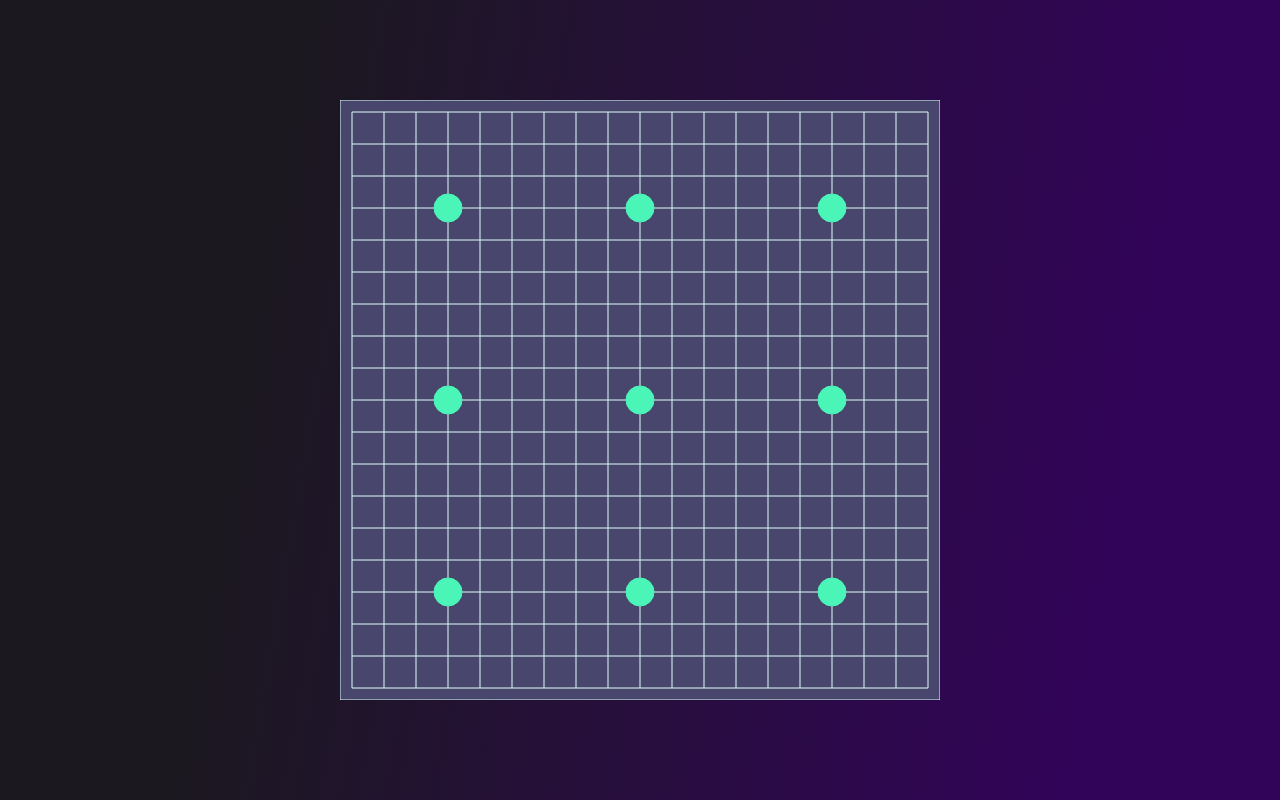
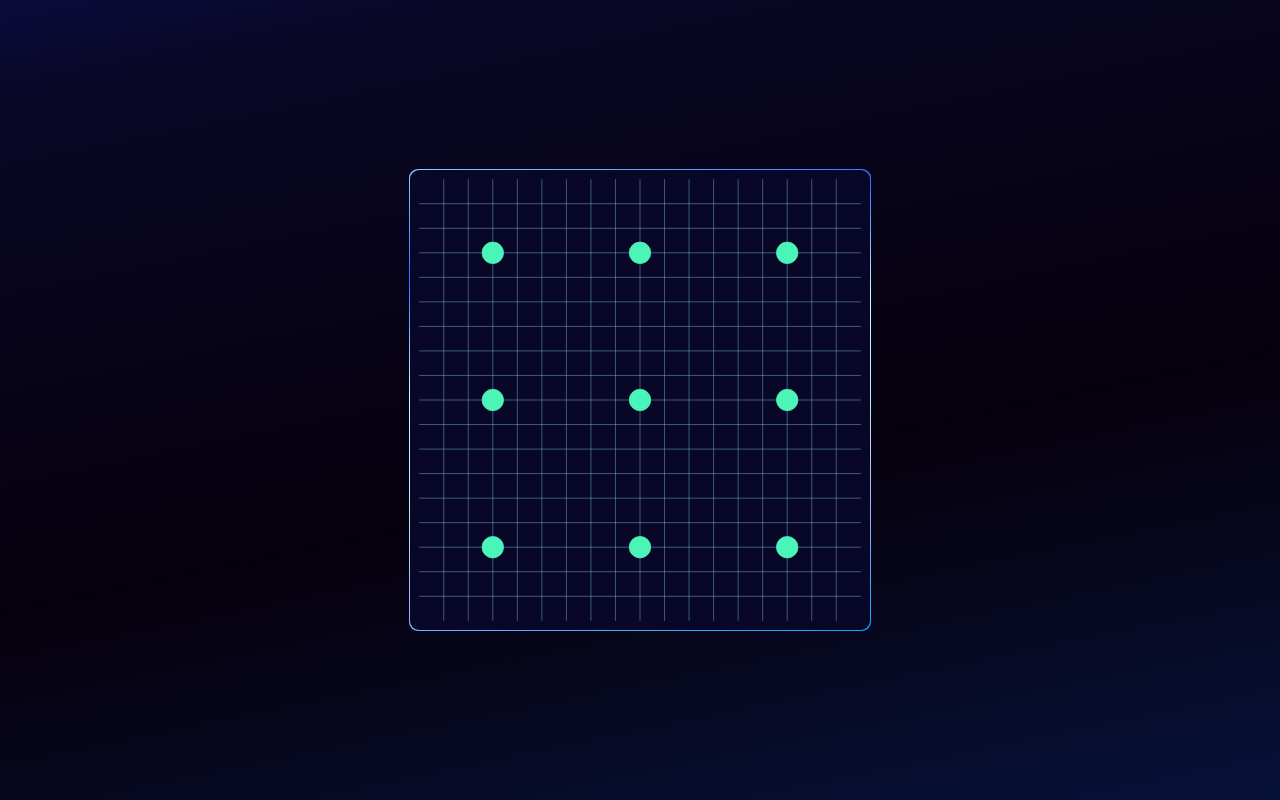
Before and after one commit to ShootingCoin/frontend, a Next.js app: page / in a window 1280 px wide. Built offline with nearby package versions, Linux system fonts and the light colour scheme.

Commit message:
FEAT: #3 UI 퍼블리싱
- 바둑판 UI 업데이트

```diff
--- /dev/null
+++ b/src/components/Container.tsx
@@ -0,0 +1,18 @@
+import { Container as Box } from "@chakra-ui/react";
+import React from "react";
+
+export default function Container({ children }) {
+  return (
+    <Box
+      p={0}
+      maxW="500px"
+      minH="100vh"
+      w="100%"
+      display="flex"
+      alignItems="center"
+      justifyContent="center"
+    >
+      {children}
+    </Box>
+  )
+};
--- a/src/components/Game.tsx
+++ b/src/components/Game.tsx
@@ -3,15 +3,18 @@ import React, { useEffect, useState } from "react";
 import Egg from "../interfaces/Egg";
 import runPhysics from "../utils/runPhysics";
 
+const fullW = 500;
+const fullH = 500;
+
 export default function Game() {
-  const [boardSize, setBoardSize] = useState<number>(1);
+  const [boardSize, setBoardSize] = useState<number>(1 - 40 / 500);
 
   useEffect(() => {
     if (document.body
       && document.body.clientWidth
-      && document.body.clientWidth <= 600
+      && document.body.clientWidth <= fullW
     ) {
-      setBoardSize(document.body.clientWidth / 600);
+      setBoardSize((document.body.clientWidth - 40) / fullW);
     }
   }, []);
 
@@ -19,8 +22,8 @@ export default function Game() {
     /* Canvas Setting */
     let c = document.getElementById("board");
     let ctx = (c as HTMLCanvasElement).getContext("2d");
-    let width = 600 * boardSize;
-    let height = 600 * boardSize;
+    let width = fullW * boardSize;
+    let height = fullH * boardSize;
 
     // initialize width
     ctx.canvas.width = width;
@@ -29,9 +32,9 @@ export default function Game() {
     /* Board Setting */
 
     // Egg's radius
-    let radius = 14 * boardSize;
+    let radius = fullW * 7 / 300 * boardSize;
     // Board Line distance (horizontal, vertical)
-    let blank = 12 * boardSize;
+    let blank = fullW / 50 * boardSize;
     // Egg's Array
     let egg_array = new Array();
 
@@ -39,7 +42,13 @@ export default function Game() {
       // Init Eggs (Spawn)
       for (let i = 0; i < 3; i++) {
         for (let j = 0; j < 3; j++) {
-          egg_array.push(new Egg((108 + i * 6 * 32) * boardSize, (108 + j * 6 * 32) * boardSize, 0));
+          egg_array.push(
+            new Egg(
+              (0.18 + i * 0.32) * fullW * boardSize,
+              (0.18 + j * 0.32) * fullW * boardSize,
+              0
+            )
+          );
         }
       }
       // Mouse Event Init
@@ -50,50 +59,26 @@ export default function Game() {
     // Canvas Loop
     function updateBoard(){
       // board fill color
-      ctx.fillStyle="#48466D";
+      ctx.fillStyle="#090727";
       ctx.fillRect(0, 0, width, height);
 
       // board draw line
-      ctx.strokeStyle="#DDFFF5";
-      ctx.fillStyle="#DDFFF5";
-
-      const borderPaths = [
-        { x: 0, y: 0 },
-        { x: 0, y: height },
-        { x: width, y: height },
-        { x: width, y: 0 },
-      ];
-
-      // border
-      for (let i = 0; i < 4; i++) {
-        ctx.beginPath();
-        ctx.moveTo(borderPaths[i].x, borderPaths[i].y);
-        ctx.lineTo(borderPaths[(i + 1) % 4].x, borderPaths[(i + 1) % 4].y);
-        ctx.stroke();
-      }
+      ctx.strokeStyle="#7EC6FF8A";
+      ctx.fillStyle="#7EC6FF8A";
+      ctx.lineWidth = 0.8;
 
       for (let i = 0; i < 19; i++) {
-        // horizontal line draw
-        ctx.beginPath();
-        ctx.moveTo(blank + i * 32 * boardSize, blank);
-        ctx.lineTo(blank + i * 32 * boardSize, height - blank);
-        ctx.stroke();
+        if (i !== 0 && i !== 18) {
+          // horizontal line draw
+          ctx.beginPath();
+          ctx.moveTo(blank + i * 4 / 75 * fullW * boardSize, blank);
+          ctx.lineTo(blank + i * 4 / 75 * fullW * boardSize, height - blank);
+          ctx.stroke();
 
-        // vertical line draw
-        ctx.beginPath();
-        ctx.moveTo(blank, blank + i * 32 * boardSize);
-        ctx.lineTo(height - blank, blank + i * 32 * boardSize);
-        ctx.stroke();
-      }
-
-      // board draw point
-      let circle_radius = 3 * boardSize;
-      for (let i = 0; i < 3; i++) {
-        for (let j = 0; j < 3; j++) {
-          // board circle draw
+          // vertical line draw
           ctx.beginPath();
-          ctx.arc(blank + (3 * 32 + i * 6 * 32) * boardSize, blank + (3 * 32  + j * 6 * 32) * boardSize, circle_radius, 0, 2*Math.PI);
-          ctx.fill();
+          ctx.moveTo(blank, blank + i * 4 / 75 * fullW * boardSize);
+          ctx.lineTo(height - blank, blank + i * 4 / 75 * fullW * boardSize);
           ctx.stroke();
         }
       }
@@ -101,34 +86,39 @@ export default function Game() {
       // Draw Shooting Range
       if (dragging == true) {
         const rotateAngle = drag_x >= 0 ? Math.atan(drag_y / drag_x) : Math.atan(drag_y / drag_x) + Math.PI;
-        const destX = egg_array[drag_index].x_pos + drag_x * 1.5 * boardSize;
-        const destY = egg_array[drag_index].y_pos + drag_y * 1.5 * boardSize;
+        const startX = egg_array[drag_index].x_pos;
+        const startY = egg_array[drag_index].y_pos;
+        const destX = startX + drag_x * 1.5 * boardSize;
+        const destY = startY + drag_y * 1.5 * boardSize;
 
         ctx.beginPath();
-        ctx.strokeStyle="#4AF5B7CC"
-        ctx.fillStyle="#4AF5B777"
-        ctx.arc(egg_array[drag_index].x_pos, egg_array[drag_index].y_pos, radius * 3, 0, 2*Math.PI);
+        const gradient = ctx.createRadialGradient(startX, startY, radius * 0.9, startX, startY, radius * 4);
+        gradient.addColorStop(0, "#8BF8FFF7");
+        gradient.addColorStop(0.5, "transparent");
+        ctx.fillStyle = gradient;
+        ctx.fillRect(startX - radius * 2, startY - radius * 2, radius * 4, radius * 4);
         ctx.fill();
-        ctx.stroke();
 
         ctx.beginPath();
+        ctx.lineWidth = 2;
+        ctx.strokeStyle = '#8BF8FFF7';
         ctx.moveTo(egg_array[drag_index].x_pos, egg_array[drag_index].y_pos);
         ctx.lineTo(destX, destY);
         ctx.stroke();
 
         ctx.beginPath();
-        ctx.fillStyle="#4AF5B7CC"
+        ctx.fillStyle="#8BF8FFF7"
         ctx.moveTo(
-          destX + 5 * Math.cos(rotateAngle - Math.PI / 2),
-          destY + 5 * Math.sin(rotateAngle - Math.PI / 2)
+          destX + 10 * Math.cos(rotateAngle - Math.PI / 2) * boardSize,
+          destY + 10 * Math.sin(rotateAngle - Math.PI / 2) * boardSize
         );
         ctx.lineTo(
-          destX + 15 * Math.cos(rotateAngle),
-          destY + 15 * Math.sin(rotateAngle)
+          destX + 10 * Math.cos(rotateAngle) * boardSize,
+          destY + 10 * Math.sin(rotateAngle) * boardSize
         );
         ctx.lineTo(
-          destX + 5 * Math.cos(rotateAngle + Math.PI / 2),
-          destY + 5 * Math.sin(rotateAngle + Math.PI / 2)
+          destX + 10 * Math.cos(rotateAngle + Math.PI / 2) * boardSize,
+          destY + 10 * Math.sin(rotateAngle + Math.PI / 2) * boardSize
         );
         ctx.fill();
       }
@@ -233,11 +223,23 @@ export default function Game() {
     }
   }, [boardSize]);
   return (
-    <Box minWidth="fit-content">
+    <Box
+      p="1px"
+      boxSizing="border-box"
+      w="fit-content"
+      height="fit-content"
+      background="linear-gradient(168deg, #8BCEFF 0%, #2C73FF 20%, #C5FFFF 40%, #BFE8FF 60%,#96ADFF 80%, #00A3FF 100%)"
+      borderRadius="9px"
+      sx={{
+        '& canvas': {
+          borderRadius: '9px'
+        }
+      }}
+    >
       <canvas
         id="board"
-        width={`${600 * boardSize}`}
-        height={`${600 * boardSize}`}
+        width={`${fullW * boardSize}`}
+        height={`${fullH * boardSize}`}
       />
     </Box>
   );
--- a/src/interfaces/Egg.ts
+++ b/src/interfaces/Egg.ts
@@ -5,7 +5,8 @@ export default function Egg(x_pos, y_pos, color) {
   this.x_dir = 0;
   this.y_dir = 0;
   this.speed = 0;
-  this.initspeed = 0;
+  this.friction = 0.1;
+  this.isOut = false;
 }
 
 // push using addForce
--- a/src/pages/_app.scss
+++ b/src/pages/_app.scss
@@ -2,5 +2,5 @@ body {
   margin: 0;
   width: 100%;
   min-height: 100%;
-  background-image: linear-gradient( 99.9deg, rgba(27,24,31,1) 21.2%, rgba(50,4,89,1) 84.8% ) !important;
+  background-image: linear-gradient(168.36deg, #0E1159 -12.54%, #090727 9.05%, #06000C 57.82%, #07143E 105.21%) !important;
 }
--- a/src/pages/index.tsx
+++ b/src/pages/index.tsx
@@ -1,6 +1,6 @@
 import Head from 'next/head';
 import React from 'react';
-import { Box } from '@chakra-ui/react';
+import Container from '../components/Container';
 import Game from '../components/Game';
 
 const MainPage = () => {
@@ -9,14 +9,9 @@ const MainPage = () => {
       <Head>
         <title>Shooting coin</title>
       </Head>
-      <Box
-        minHeight="100vh"
-        display="flex"
-        alignItems="center"
-        justifyContent="center"
-      >
-        <Game />
-      </Box>
+      <Container>
+        <Game/>
+      </Container>
     </>
   );
 };
```
